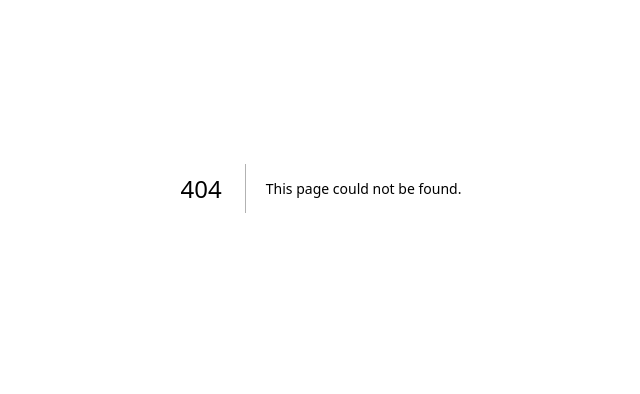
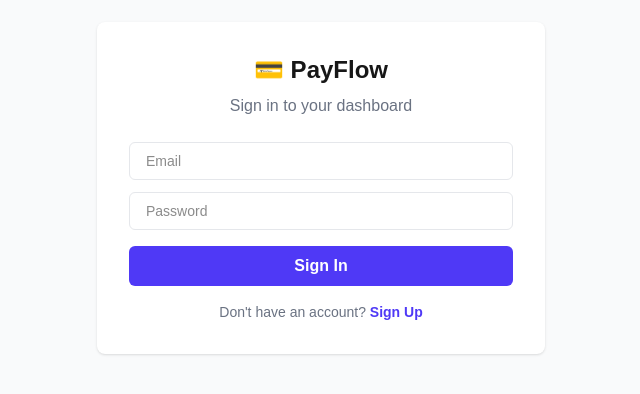
Before and after one commit to zekiali/payflow-, a Next.js app in the folder payflow-app/: page /login in a window 1280 px wide. Before the commit this address had no page. Shown: the part 212-606 px from the top of the page, without its empty margins (319-959 px from the left). Built offline with nearby package versions, Linux system fonts and the light colour scheme.

Commit message:
Day 8: Supabase authentication with login and signup

```diff
--- /dev/null
+++ b/payflow-app/login/page.tsx
@@ -0,0 +1,74 @@
+"use client";
+import { useState } from "react";
+import { supabase } from "../../lib/supabase";
+import { useRouter } from "next/navigation";
+
+export default function Login() {
+  const [email, setEmail] = useState("");
+  const [password, setPassword] = useState("");
+  const [isSignUp, setIsSignUp] = useState(false);
+  const [error, setError] = useState("");
+  const [loading, setLoading] = useState(false);
+  const router = useRouter();
+
+  async function handleSubmit() {
+    setLoading(true);
+    setError("");
+
+    if (isSignUp) {
+      const { error } = await supabase.auth.signUp({ email, password });
+      if (error) { setError(error.message); }
+      else { setError("Check your email to confirm your account!"); }
+    } else {
+      const { error } = await supabase.auth.signInWithPassword({ email, password });
+      if (error) { setError(error.message); }
+      else { router.push("/"); }
+    }
+    setLoading(false);
+  }
+
+  return (
+    <div className="min-h-screen bg-gray-50 flex items-center justify-center">
+      <div className="bg-white p-8 rounded-lg shadow-sm w-full max-w-md">
+        <h1 className="text-2xl font-bold text-center mb-2">💳 PayFlow</h1>
+        <p className="text-gray-500 text-center mb-6">
+          {isSignUp ? "Create your account" : "Sign in to your dashboard"}
+        </p>
+
+        {error && (
+          <div className="bg-red-50 text-red-600 p-3 rounded-md text-sm mb-4">{error}</div>
+        )}
+
+        <input
+          type="email"
+          placeholder="Email"
+          value={email}
+          onChange={(e) => setEmail(e.target.value)}
+          className="w-full px-4 py-2 border border-gray-200 rounded-md text-sm mb-3 focus:outline-none focus:border-indigo-500"
+        />
+        <input
+          type="password"
+          placeholder="Password"
+          value={password}
+          onChange={(e) => setPassword(e.target.value)}
+          className="w-full px-4 py-2 border border-gray-200 rounded-md text-sm mb-4 focus:outline-none focus:border-indigo-500"
+        />
+
+        <button
+          onClick={handleSubmit}
+          disabled={loading}
+          className="w-full bg-indigo-600 text-white py-2 rounded-md font-semibold hover:bg-indigo-700 mb-4"
+        >
+          {loading ? "Loading..." : isSignUp ? "Sign Up" : "Sign In"}
+        </button>
+
+        <p className="text-center text-sm text-gray-500">
+          {isSignUp ? "Already have an account?" : "Don't have an account?"}{" "}
+          <button onClick={() => setIsSignUp(!isSignUp)} className="text-indigo-600 font-semibold">
+            {isSignUp ? "Sign In" : "Sign Up"}
+          </button>
+        </p>
+      </div>
+    </div>
+  );
+}
--- a/payflow-app/package.json
+++ b/payflow-app/package.json
@@ -9,6 +9,7 @@
     "lint": "eslint"
   },
   "dependencies": {
+    "@supabase/supabase-js": "^2.95.3",
     "next": "16.1.6",
     "react": "19.2.3",
     "react-dom": "19.2.3"
--- /dev/null
+++ b/payflow-app/src/app/login/page.tsx
@@ -0,0 +1,74 @@
+"use client";
+import { useState } from "react";
+import { supabase } from "../../lib/supabase";
+import { useRouter } from "next/navigation";
+
+export default function Login() {
+  const [email, setEmail] = useState("");
+  const [password, setPassword] = useState("");
+  const [isSignUp, setIsSignUp] = useState(false);
+  const [error, setError] = useState("");
+  const [loading, setLoading] = useState(false);
+  const router = useRouter();
+
+  async function handleSubmit() {
+    setLoading(true);
+    setError("");
+
+    if (isSignUp) {
+      const { error } = await supabase.auth.signUp({ email, password });
+      if (error) { setError(error.message); }
+      else { setError("Check your email to confirm your account!"); }
+    } else {
+      const { error } = await supabase.auth.signInWithPassword({ email, password });
+      if (error) { setError(error.message); }
+      else { router.push("/"); }
+    }
+    setLoading(false);
+  }
+
+  return (
+    <div className="min-h-screen bg-gray-50 flex items-center justify-center">
+      <div className="bg-white p-8 rounded-lg shadow-sm w-full max-w-md">
+        <h1 className="text-2xl font-bold text-center mb-2">💳 PayFlow</h1>
+        <p className="text-gray-500 text-center mb-6">
+          {isSignUp ? "Create your account" : "Sign in to your dashboard"}
+        </p>
+
+        {error && (
+          <div className="bg-red-50 text-red-600 p-3 rounded-md text-sm mb-4">{error}</div>
+        )}
+
+        <input
+          type="email"
+          placeholder="Email"
+          value={email}
+          onChange={(e) => setEmail(e.target.value)}
+          className="w-full px-4 py-2 border border-gray-200 rounded-md text-sm mb-3 focus:outline-none focus:border-indigo-500"
+        />
+        <input
+          type="password"
+          placeholder="Password"
+          value={password}
+          onChange={(e) => setPassword(e.target.value)}
+          className="w-full px-4 py-2 border border-gray-200 rounded-md text-sm mb-4 focus:outline-none focus:border-indigo-500"
+        />
+
+        <button
+          onClick={handleSubmit}
+          disabled={loading}
+          className="w-full bg-indigo-600 text-white py-2 rounded-md font-semibold hover:bg-indigo-700 mb-4"
+        >
+          {loading ? "Loading..." : isSignUp ? "Sign Up" : "Sign In"}
+        </button>
+
+        <p className="text-center text-sm text-gray-500">
+          {isSignUp ? "Already have an account?" : "Don't have an account?"}{" "}
+          <button onClick={() => setIsSignUp(!isSignUp)} className="text-indigo-600 font-semibold">
+            {isSignUp ? "Sign In" : "Sign Up"}
+          </button>
+        </p>
+      </div>
+    </div>
+  );
+}
--- a/payflow-app/src/app/page.tsx
+++ b/payflow-app/src/app/page.tsx
@@ -1,5 +1,7 @@
 "use client";
-import { useState } from "react";
+import { useState, useEffect } from "react";
+import { supabase } from "../lib/supabase";
+import { useRouter } from "next/navigation";
 
 type Transaction = {
   id: string;
@@ -15,6 +17,25 @@ export default function Home() {
   const [refundTotal, setRefundTotal] = useState(0);
   const [customerName, setCustomerName] = useState("");
   const [amount, setAmount] = useState("");
+  const [user, setUser] = useState<any>(null);
+  const [loading, setLoading] = useState(true);
+  const router = useRouter();
+
+  useEffect(() => {
+    supabase.auth.getUser().then(({ data }) => {
+      if (!data.user) {
+        router.push("/login");
+      } else {
+        setUser(data.user);
+        setLoading(false);
+      }
+    });
+  }, [router]);
+
+  async function handleLogout() {
+    await supabase.auth.signOut();
+    router.push("/login");
+  }
 
   function makePayment() {
     if (!customerName) { alert("Enter a customer name"); return; }
@@ -52,11 +73,20 @@ export default function Home() {
     setAmount("");
   }
 
+  if (loading) {
+    return <div className="min-h-screen bg-gray-50 flex items-center justify-center">Loading...</div>;
+  }
+
   return (
     <div className="min-h-screen bg-gray-50">
       <nav className="bg-indigo-600 px-8 py-4 flex justify-between items-center">
         <h1 className="text-white text-xl font-bold">💳 PayFlow</h1>
-        <span className="text-indigo-200 text-sm">Dashboard</span>
+        <div className="flex items-center gap-4">
+          <span className="text-indigo-200 text-sm">{user?.email}</span>
+          <button onClick={handleLogout} className="text-white text-sm bg-indigo-700 px-3 py-1 rounded-md hover:bg-indigo-800">
+            Logout
+          </button>
+        </div>
       </nav>
 
       <div className="max-w-4xl mx-auto p-6">
@@ -78,28 +108,12 @@ export default function Home() {
         <h2 className="text-lg font-semibold mb-4">New Transaction</h2>
         <div className="bg-white rounded-lg p-6 shadow-sm mb-8">
           <div className="flex gap-3 mb-3">
-            <input
-              type="text"
-              placeholder="Customer name"
-              value={customerName}
-              onChange={(e) => setCustomerName(e.target.value)}
-              className="flex-1 px-4 py-2 border border-gray-200 rounded-md text-sm focus:outline-none focus:border-indigo-500"
-            />
-            <input
-              type="number"
-              placeholder="Amount ($)"
-              value={amount}
-              onChange={(e) => setAmount(e.target.value)}
-              className="flex-1 px-4 py-2 border border-gray-200 rounded-md text-sm focus:outline-none focus:border-indigo-500"
-            />
+            <input type="text" placeholder="Customer name" value={customerName} onChange={(e) => setCustomerName(e.target.value)} className="flex-1 px-4 py-2 border border-gray-200 rounded-md text-sm focus:outline-none focus:border-indigo-500" />
+            <input type="number" placeholder="Amount ($)" value={amount} onChange={(e) => setAmount(e.target.value)} className="flex-1 px-4 py-2 border border-gray-200 rounded-md text-sm focus:outline-none focus:border-indigo-500" />
           </div>
           <div className="flex gap-3">
-            <button onClick={makePayment} className="bg-indigo-600 text-white px-5 py-2 rounded-md text-sm font-semibold hover:bg-indigo-700">
-              💰 Process Payment
-            </button>
-            <button onClick={makeRefund} className="bg-red-500 text-white px-5 py-2 rounded-md text-sm font-semibold hover:bg-red-600">
-              🔄 Process Refund
-            </button>
+            <button onClick={makePayment} className="bg-indigo-600 text-white px-5 py-2 rounded-md text-sm font-semibold hover:bg-indigo-700">💰 Process Payment</button>
+            <button onClick={makeRefund} className="bg-red-500 text-white px-5 py-2 rounded-md text-sm font-semibold hover:bg-red-600">🔄 Process Refund</button>
           </div>
         </div>
 
@@ -117,26 +131,14 @@ export default function Home() {
             </thead>
             <tbody>
               {transactions.length === 0 ? (
-                <tr>
-                  <td colSpan={5} className="text-center py-10 text-gray-400">
-                    No transactions yet. Process your first payment above!
-                  </td>
-                </tr>
+                <tr><td colSpan={5} className="text-center py-10 text-gray-400">No transactions yet. Process your first payment above!</td></tr>
               ) : (
                 [...transactions].reverse().map((t) => (
                   <tr key={t.id} className="border-b border-gray-100">
                     <td className="px-4 py-3 text-sm">{t.id}</td>
-                    <td className="px-4 py-3">
-                      <span className={`px-2 py-1 rounded-full text-xs font-semibold ${
-                        t.type === "payment" ? "bg-green-100 text-green-600" : "bg-red-100 text-red-500"
-                      }`}>
-                        {t.type}
-                      </span>
-                    </td>
+                    <td className="px-4 py-3"><span className={`px-2 py-1 rounded-full text-xs font-semibold ${t.type === "payment" ? "bg-green-100 text-green-600" : "bg-red-100 text-red-500"}`}>{t.type}</span></td>
                     <td className="px-4 py-3 text-sm">{t.customer}</td>
-                    <td className="px-4 py-3 text-sm">
-                      {t.type === "payment" ? "+" : "-"}${t.amount.toFixed(2)}
-                    </td>
+                    <td className="px-4 py-3 text-sm">{t.type === "payment" ? "+" : "-"}${t.amount.toFixed(2)}</td>
                     <td className="px-4 py-3 text-sm text-gray-500">{t.date}</td>
                   </tr>
                 ))
--- /dev/null
+++ b/payflow-app/src/lib/supabase.ts
@@ -0,0 +1,6 @@
+import { createClient } from '@supabase/supabase-js';
+
+const supabaseUrl = "https://rzebwrjzcbigzmfxtlyz.supabase.co";
+const supabaseAnonKey = "eyJhbGciOiJIUzI1NiIsInR5cCI6IkpXVCJ9.eyJpc3MiOiJzdXBhYmFzZSIsInJlZiI6InJ6ZWJ3cmp6Y2JpZ3ptZnh0bHl6Iiwicm9sZSI6ImFub24iLCJpYXQiOjE3NzA3NjI1NTUsImV4cCI6MjA4NjMzODU1NX0.oWcO4Y28xE9GpiXhPui4GwUkDMbpO7qcrkWtoqV014s";
+
+export const supabase = createClient(supabaseUrl, supabaseAnonKey);
```
Also changed, not shown: 1 other file (tests, documents, lock files or other folders).
